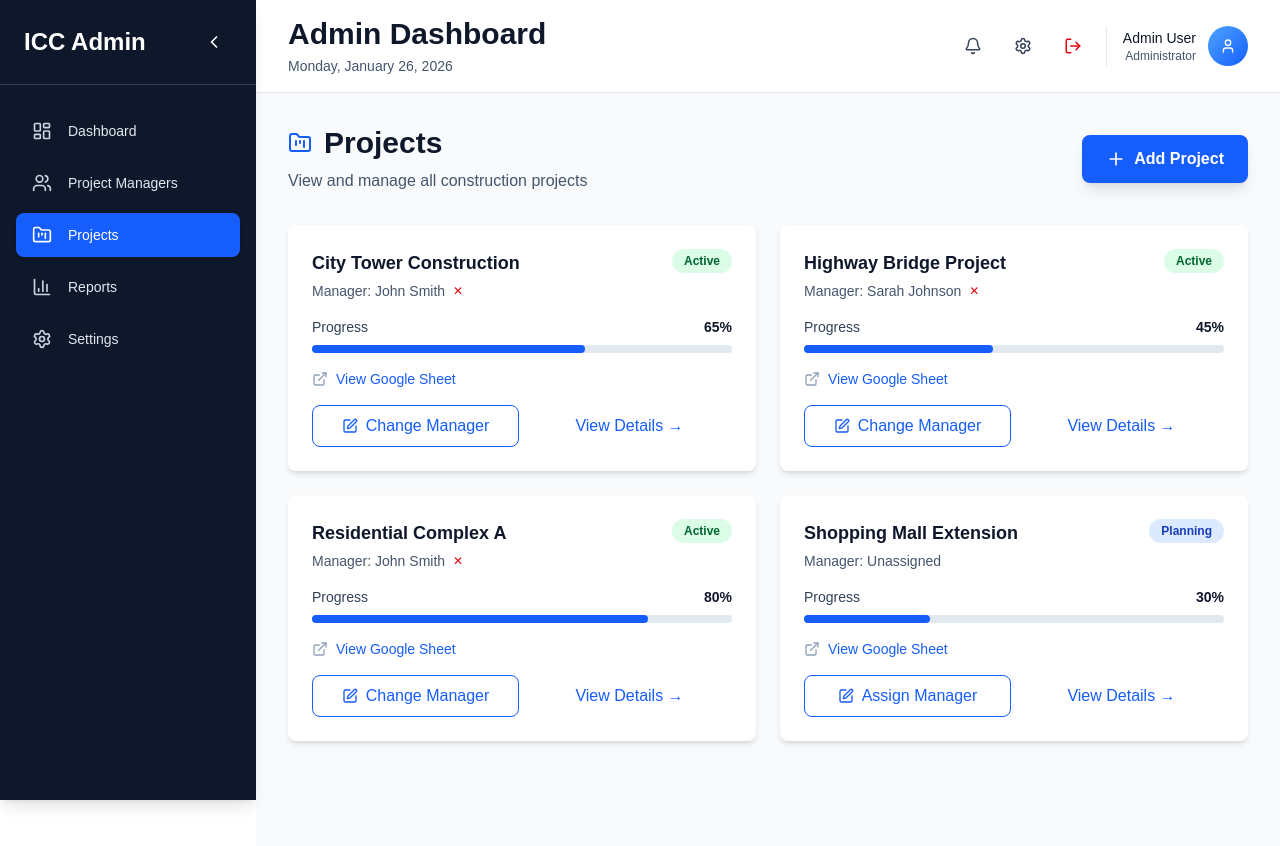
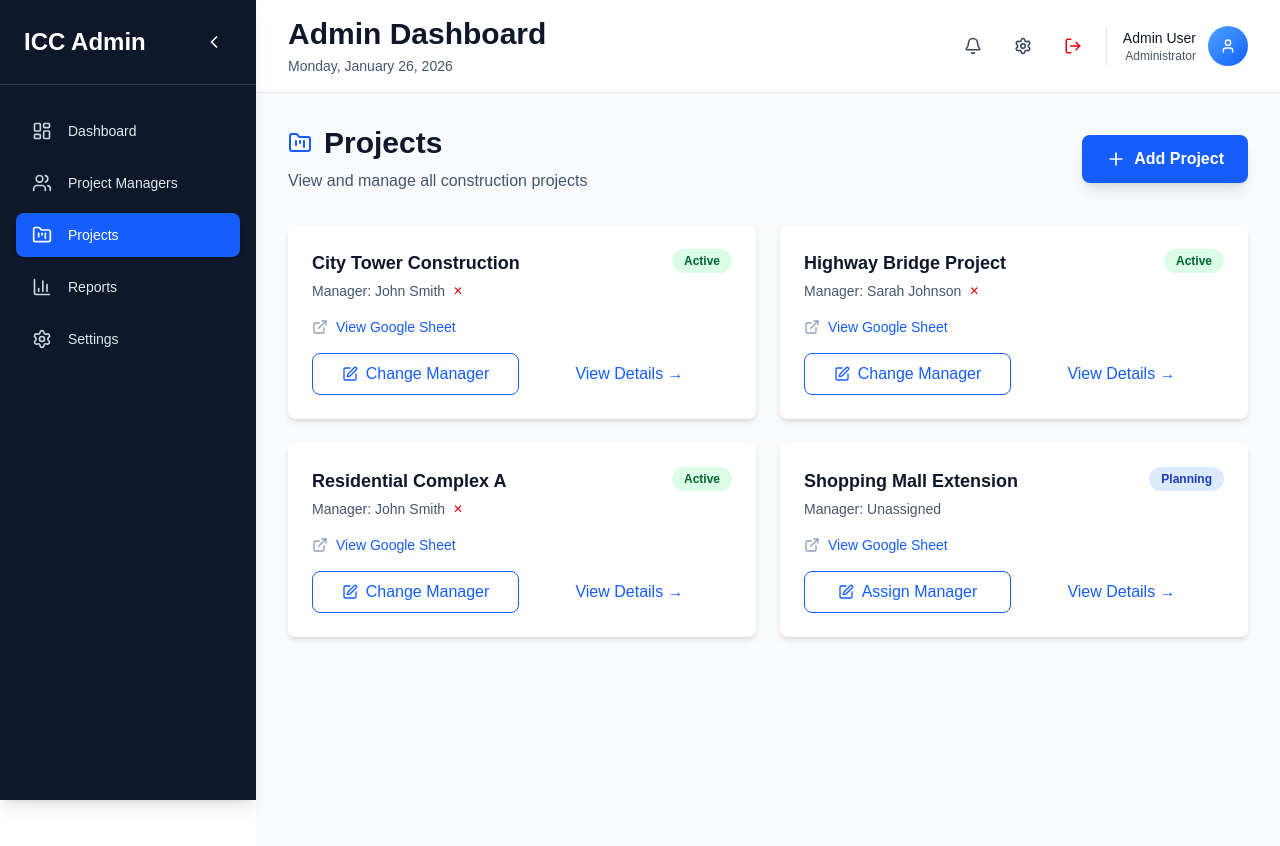
Before and after one commit to Aakashwije/ICC_PROCURAX_ADMIN_DASHBOARD, a Next.js app: page /dashboard/projects in a window 1280 px wide. Shown: the top 846 px of the page. Built offline with nearby package versions, Linux system fonts and the light colour scheme.

Commit message:
removed the progress bars
remove all the progress indication bars from projects feature

```diff
--- a/src/app/dashboard/projects/page.tsx
+++ b/src/app/dashboard/projects/page.tsx
@@ -197,18 +197,6 @@ export default function ProjectsPage() {
                     {project.status}
                   </span>
                 </div>
-                <div className="mb-4">
-                  <div className="flex justify-between items-center mb-2">
-                    <span className="text-sm font-medium text-slate-700">Progress</span>
-                    <span className="text-sm font-bold text-slate-900">{project.progress}%</span>
-                  </div>
-                  <div className="w-full bg-slate-200 rounded-full h-2">
-                    <div
-                      className="bg-blue-600 h-2 rounded-full transition-all"
-                      style={{ width: `${project.progress}%` }}
-                    ></div>
-                  </div>
-                </div>
                 <div className="flex items-center gap-2 mb-4">
                   <ExternalLink size={16} className="text-slate-400" />
                   <a
```
